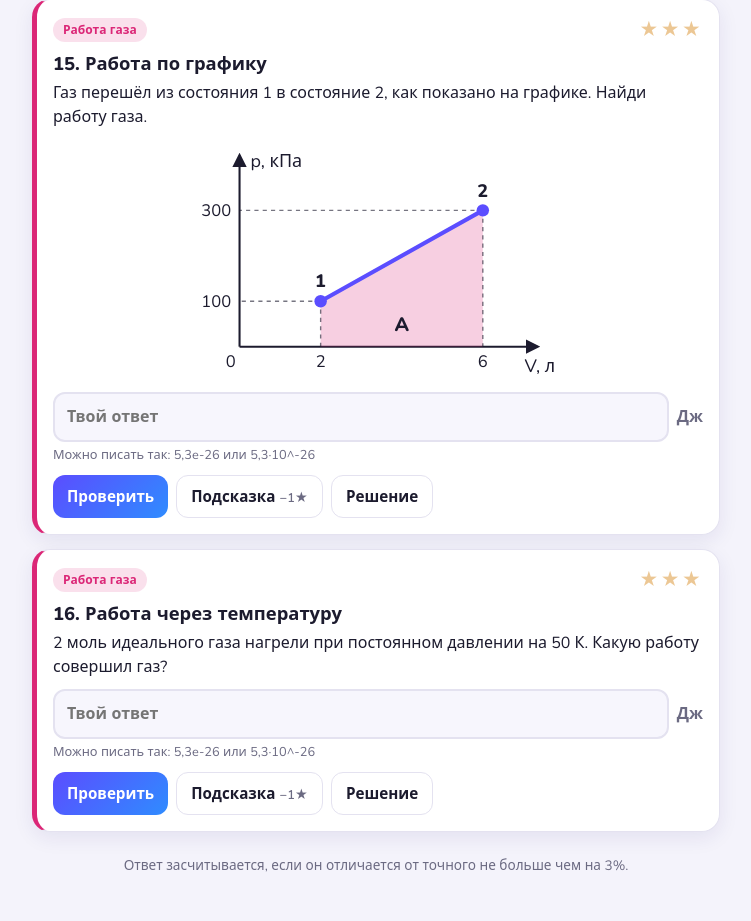
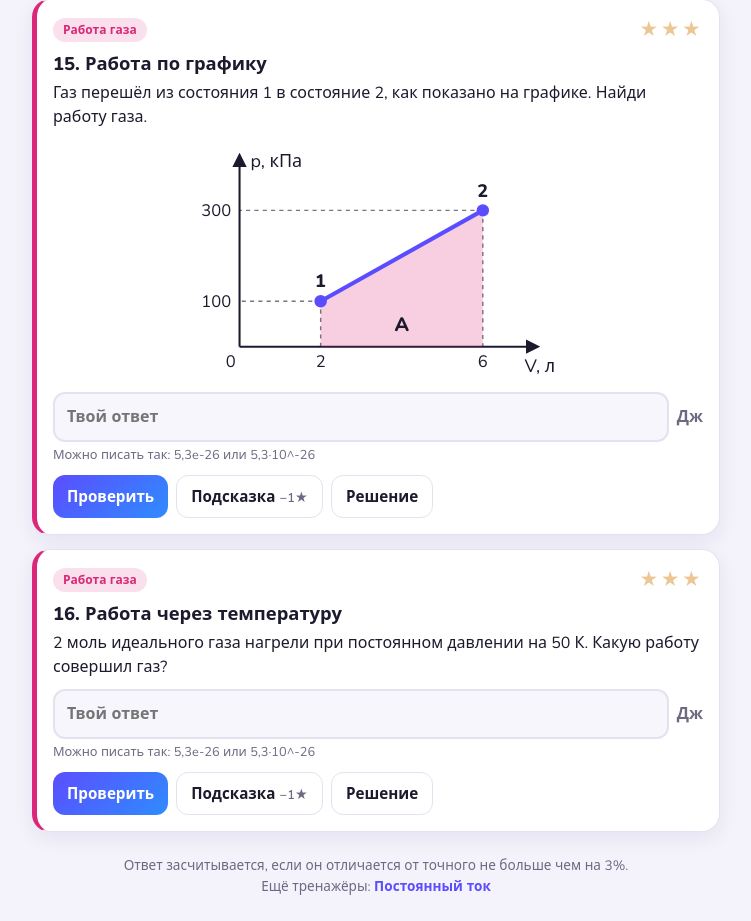
Before and after one commit to dreadzz322/mkt-zadachi, a plain HTML site: page index.html in a window 1280 px wide. Shown: the part 6836-7757 px from the top of the page, without its empty margins (264-1015 px from the left). Drawn offline with nearby package versions, Linux system fonts and the light colour scheme.

Commit message:
Ссылка на тренажёр по постоянному току
Co-Authored-By: Claude Opus 5.5 <noreply@anthropic.com>

```diff
--- a/index.html
+++ b/index.html
@@ -257,6 +257,7 @@
   .big-stars { font-size: 2.6rem; font-weight: 900; color: var(--gold); margin: 8px 0 0; }
   .modal-box .btns { justify-content: center; margin-top: 16px; }
   footer { color: var(--muted); font-size: .85rem; text-align: center; margin: 24px 0 8px; }
+  footer a { color: var(--accent); font-weight: 700; text-decoration: none; }
 
   /* Если в телефоне отключены анимации — уважаем это */
   @media (prefers-reduced-motion: reduce) {
@@ -428,7 +429,10 @@
     <div id="examResult" hidden></div>
   </div>
 
-  <footer>Ответ засчитывается, если он отличается от точного не больше чем на 3%.</footer>
+  <footer>
+    Ответ засчитывается, если он отличается от точного не больше чем на 3%.<br>
+    Ещё тренажёры: <a href="https://dreadzz322.github.io/postoyannyj-tok-zadachi/">Постоянный ток</a>
+  </footer>
 </main>
 
 <div class="modal" id="warnModal">
```
